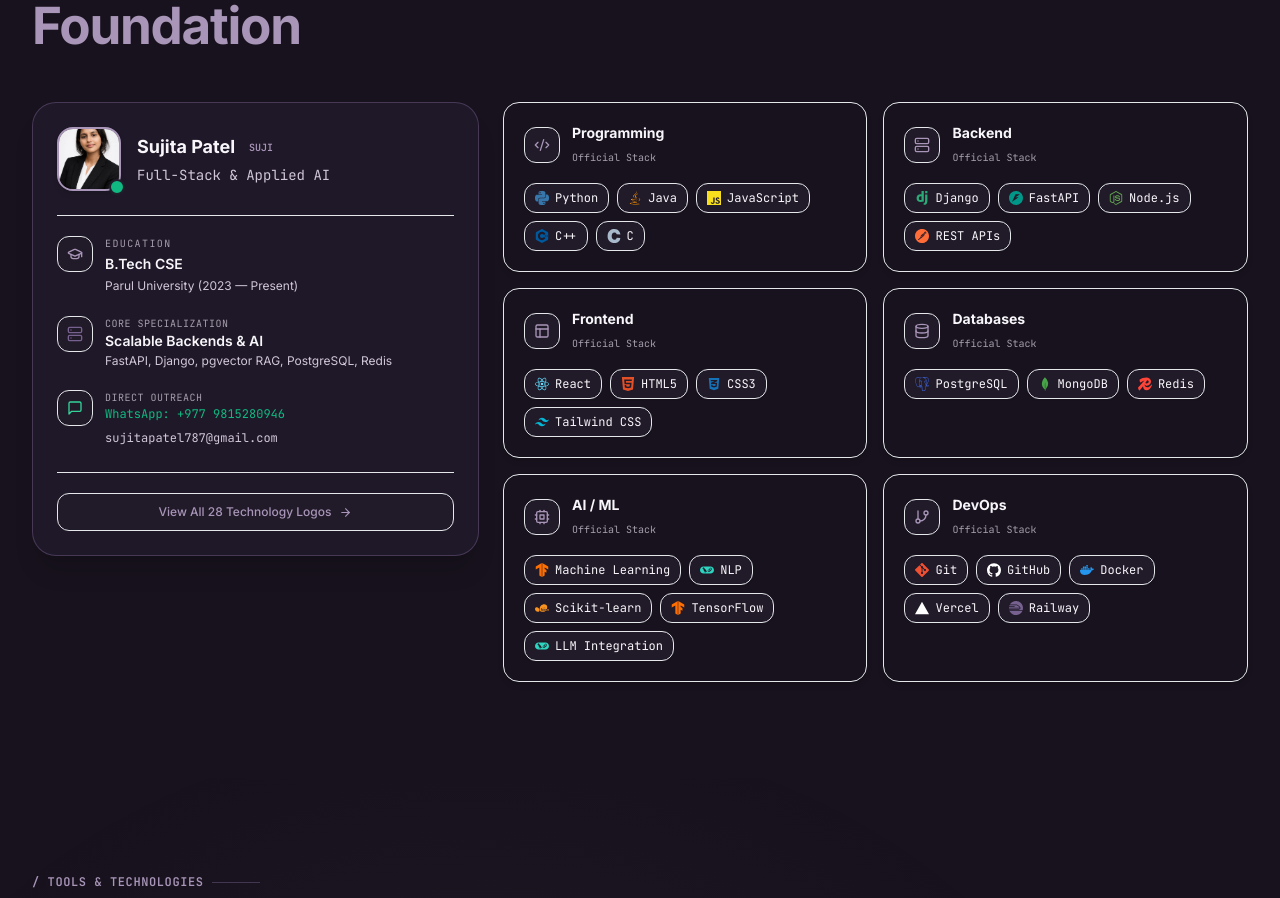
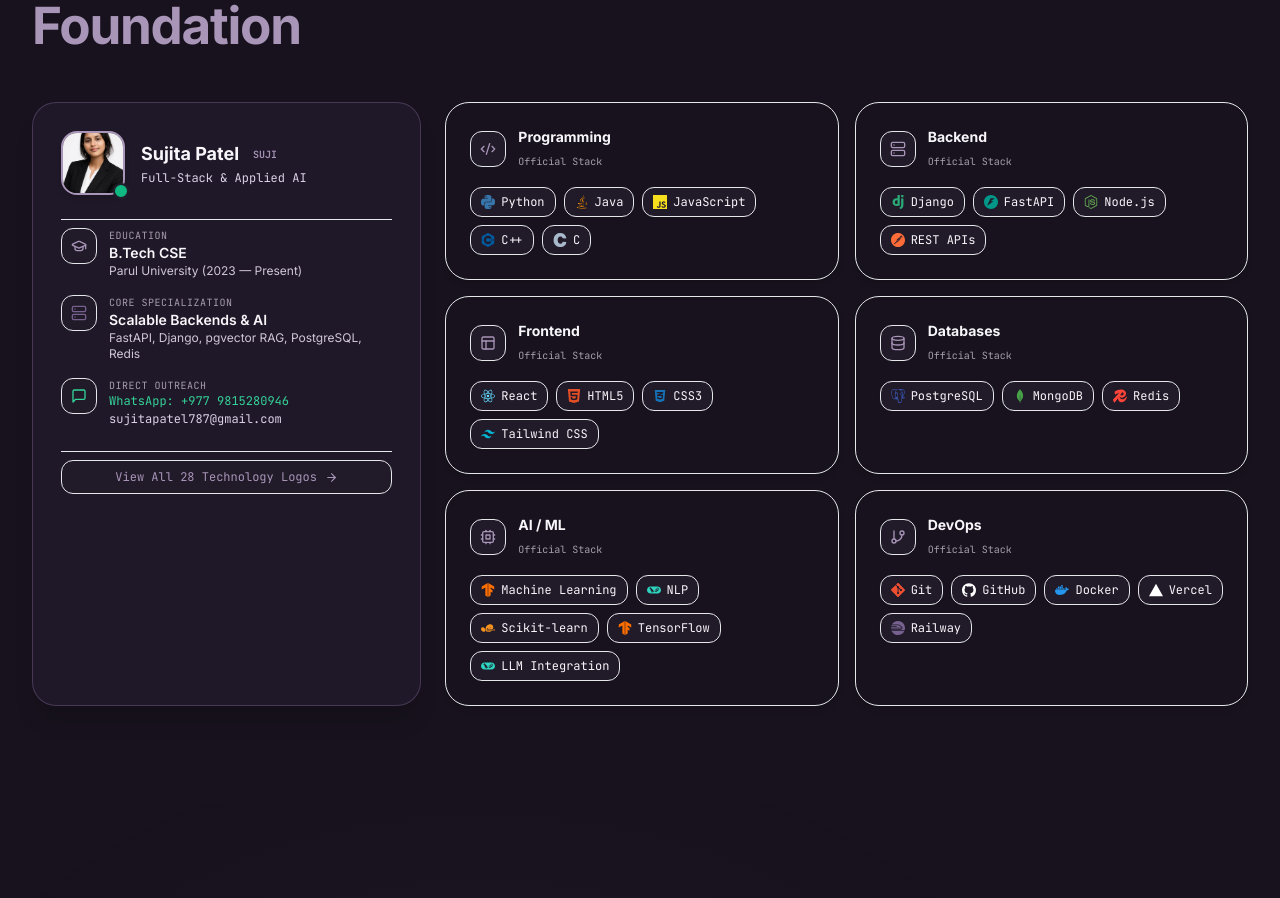
Before and after one commit to Sujitapatel11/SujiPortfolio, a React (Vite) app in the folder frontend/: page / in a window 1280 px wide. Shown: the part 1100-1998 px from the top of the page. Built offline with nearby package versions, Linux system fonts and the light colour scheme; no server answers; the HTML template or start-up script is replaced by a standard one.

Commit message:
revert(ui): restore verified profile and skills layout

```diff
--- a/frontend/src/components/About.jsx
+++ b/frontend/src/components/About.jsx
@@ -93,16 +93,16 @@ export default function About() {
           accent="Core Foundation"
         />
 
-        <div className="grid min-w-0 grid-cols-1 gap-6 lg:grid-cols-[minmax(0,0.9fr)_minmax(0,1.5fr)]">
+        <div className="grid grid-cols-1 lg:grid-cols-3 gap-6">
           {/* Profile Summary Card */}
           <motion.div
             initial={{ opacity: 0, x: -20 }}
             whileInView={{ opacity: 1, x: 0 }}
             viewport={{ once: true }}
             transition={{ duration: 0.45 }}
-            className="glow-card h-fit min-w-0 self-start rounded-3xl border border-border-accent bg-bg-card/90 p-5 text-left shadow-xl backdrop-blur-xl sm:p-6"
+            className="glow-card rounded-3xl p-6 sm:p-7 flex h-full flex-col gap-6 self-stretch bg-bg-card/90 border border-border-accent shadow-xl backdrop-blur-xl"
           >
-            <div className="flex min-w-0 items-center gap-4">
+            <div className="flex items-center gap-4">
               <div className="relative">
                 <img
                   src="/sujita.png"
@@ -115,30 +115,30 @@ export default function About() {
                 />
                 <span className="absolute -bottom-1 -right-1 w-4 h-4 rounded-full bg-emerald-500 border-2 border-bg-card" />
               </div>
-              <div className="min-w-0 flex-1">
-                <div className="flex flex-wrap items-center gap-x-2 gap-y-1">
-                  <h3 className="text-base font-bold leading-tight text-text-main sm:text-lg">{personalInfo.fullName}</h3>
+              <div>
+                <div className="flex items-center gap-2">
+                  <h3 className="text-lg font-bold text-text-main">{personalInfo.fullName}</h3>
                   <span className="font-mono text-[10px] px-1.5 py-0.5 rounded bg-brand-purple/20 text-brand-purple font-semibold">
                     SUJI
                   </span>
                 </div>
-                <p className="mt-1 text-xs font-mono leading-relaxed text-text-secondary sm:text-sm">
+                <p className="text-xs font-mono text-brand-lavender mt-0.5">
                   Full-Stack & Applied AI
                 </p>
               </div>
             </div>
 
-            <div className="mt-6 space-y-5 border-t border-border pt-5">
-              <div className="flex min-w-0 items-start gap-3">
-                <div className="flex h-9 w-9 flex-shrink-0 items-center justify-center rounded-xl border border-border bg-bg-secondary">
+            <div className="space-y-4 pt-2 border-t border-border">
+              <div className="flex items-start gap-3">
+                <div className="flex-shrink-0 w-9 h-9 rounded-xl flex items-center justify-center bg-bg-secondary border border-border">
                   <GraduationCap size={16} className="text-brand-purple" />
                 </div>
-                <div className="min-w-0 flex-1 space-y-0.5 text-left">
-                  <p className="font-mono text-[10px] uppercase leading-4 tracking-[0.14em] text-text-muted">
+                <div>
+                  <p className="font-mono text-[10px] text-text-muted uppercase tracking-wider">
                     Education
                   </p>
-                  <p className="text-sm font-semibold leading-5 text-text-main">B.Tech CSE</p>
-                  <p className="text-xs leading-relaxed text-text-secondary">Parul University (2023 — Present)</p>
+                  <p className="text-sm text-text-main font-semibold">B.Tech CSE</p>
+                  <p className="text-xs text-text-secondary">Parul University (2023 — Present)</p>
                 </div>
               </div>
 
@@ -150,8 +150,8 @@ export default function About() {
                   <p className="font-mono text-[10px] text-text-muted uppercase tracking-wider">
                     Core Specialization
                   </p>
-                  <p className="text-sm font-semibold leading-5 text-text-main">Scalable Backends & AI</p>
-                  <p className="break-words text-xs leading-relaxed text-text-secondary">
+                  <p className="text-sm text-text-main font-semibold">Scalable Backends & AI</p>
+                  <p className="text-xs text-text-secondary">
                     FastAPI, Django, pgvector RAG, PostgreSQL, Redis
                   </p>
                 </div>
@@ -169,13 +169,13 @@ export default function About() {
                     href={personalInfo.whatsapp}
                     target="_blank"
                     rel="noopener noreferrer"
-                    className="block break-words text-xs font-mono leading-relaxed text-emerald-500 hover:underline"
+                    className="text-xs font-mono text-emerald-400 hover:underline block"
                   >
                     WhatsApp: {personalInfo.phoneDisplay}
                   </a>
                   <a
                     href={`mailto:${personalInfo.email}`}
-                    className="mt-1 block break-all text-xs font-mono leading-relaxed text-text-secondary hover:text-brand-purple hover:underline"
+                    className="text-xs font-mono text-brand-lavender hover:underline block mt-0.5"
                   >
                     {personalInfo.email}
                   </a>
@@ -184,14 +184,14 @@ export default function About() {
             </div>
 
             {/* Quick jump to complete skills section */}
-            <div className="mt-6 border-t border-border pt-5">
+            <div className="pt-2 border-t border-border">
               <a
                 href="#skills"
                 onClick={(e) => {
                   e.preventDefault();
                   document.querySelector('#skills')?.scrollIntoView({ behavior: 'smooth' });
                 }}
-                className="inline-flex w-full items-center justify-center gap-2 rounded-xl border border-border bg-bg-secondary px-3 py-2.5 text-center text-xs font-medium text-brand-purple transition-all hover:border-brand-purple/40 hover:bg-brand-purple/10"
+                className="inline-flex items-center justify-center gap-2 w-full py-2 rounded-xl text-xs font-mono text-brand-purple hover:text-white bg-bg-secondary hover:bg-brand-purple/20 border border-border hover:border-brand-purple/40 transition-all"
               >
                 <span>View All 28 Technology Logos</span>
                 <ArrowRight size={13} />
@@ -200,7 +200,7 @@ export default function About() {
           </motion.div>
 
           {/* Categorized Skills Grid with Official SVG Logos */}
-          <div className="grid min-w-0 grid-cols-1 gap-4 sm:grid-cols-2">
+          <div className="lg:col-span-2 grid grid-cols-1 sm:grid-cols-2 gap-4">
             {skillCategories.map((cat, i) => {
               const CategoryIcon = categoryIcons[cat.icon] || Code2;
               return (
@@ -210,20 +210,20 @@ export default function About() {
                   whileInView={{ opacity: 1, y: 0 }}
                   viewport={{ once: true }}
                   transition={{ duration: 0.35, delay: i * 0.04 }}
-                  className="group min-w-0 rounded-2xl border border-border bg-bg-card/80 p-5 shadow-md transition-all duration-200 hover:border-brand-purple/40"
+                  className="rounded-3xl p-5 sm:p-6 bg-bg-card/80 border border-border hover:border-brand-purple/40 transition-all duration-200 shadow-md group"
                 >
                   <div className="flex items-center gap-3 mb-4">
                     <div className="w-9 h-9 rounded-xl flex items-center justify-center bg-bg-secondary border border-border group-hover:scale-105 transition-transform">
                       <CategoryIcon size={16} className="text-brand-purple" />
                     </div>
                     <div>
-                      <h3 className="text-sm font-bold leading-5 text-text-main">{cat.category}</h3>
+                      <h3 className="text-sm font-bold text-text-main">{cat.category}</h3>
                       <span className="font-mono text-[10px] text-text-muted">
                         Official Stack
                       </span>
                     </div>
                   </div>
-                  <div className="flex flex-wrap items-center gap-2">
+                  <div className="flex flex-wrap gap-2">
                     {cat.skills.map((skill) => {
                       const logoMeta = skillLogoMap[skill];
                       const SkillIcon = logoMeta ? logoMeta.icon : Code2;
@@ -231,7 +231,7 @@ export default function About() {
                       return (
                         <span
                           key={skill}
-                          className="group/item inline-flex max-w-full items-center gap-1.5 whitespace-nowrap rounded-xl border border-border/80 bg-bg-secondary px-2.5 py-1.5 font-mono text-xs leading-4 text-text-main shadow-sm transition-all hover:border-brand-violet/50 hover:bg-bg-tertiary"
+                          className="inline-flex items-center gap-1.5 px-2.5 py-1.5 rounded-xl font-mono text-xs text-text-main bg-bg-secondary border border-border/80 hover:border-brand-violet/50 hover:bg-bg-tertiary transition-all group/item shadow-sm"
                           title={`${skill} (Official Technology)`}
                         >
                           <SkillIcon
```
